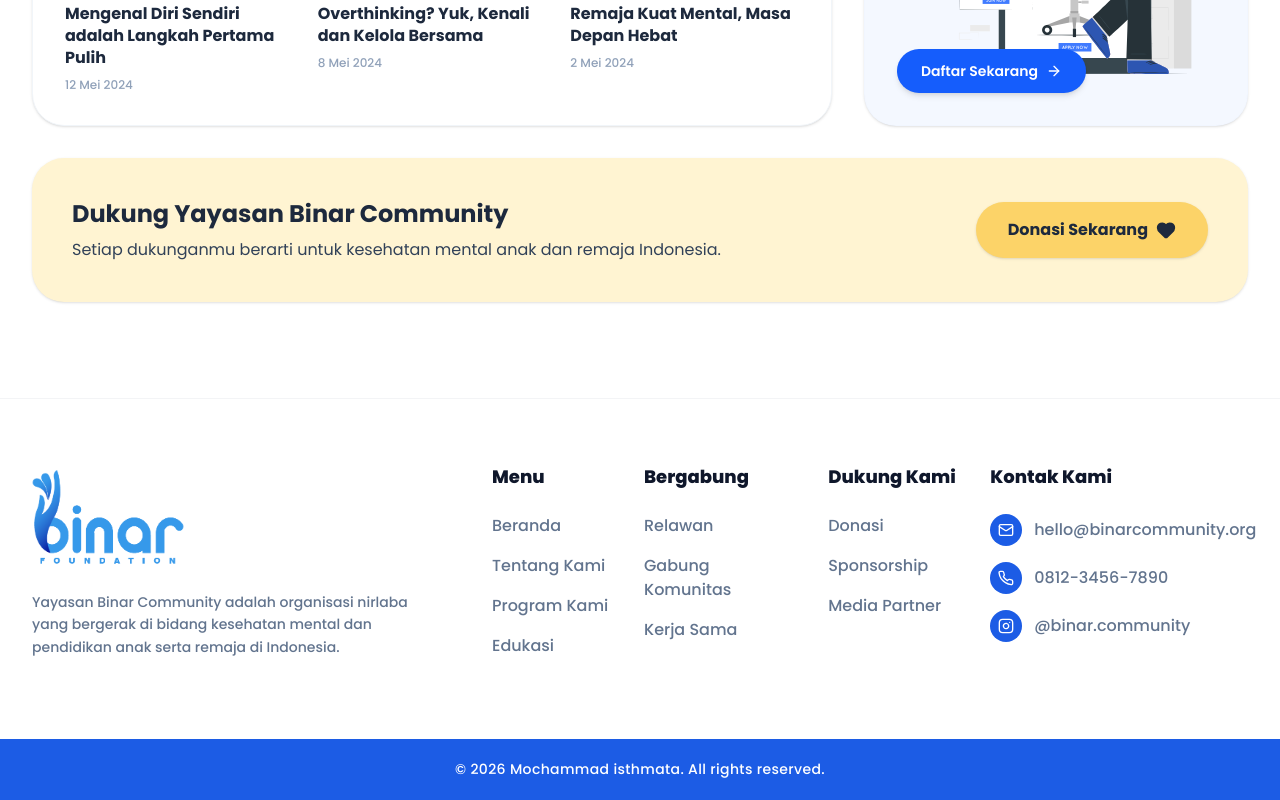
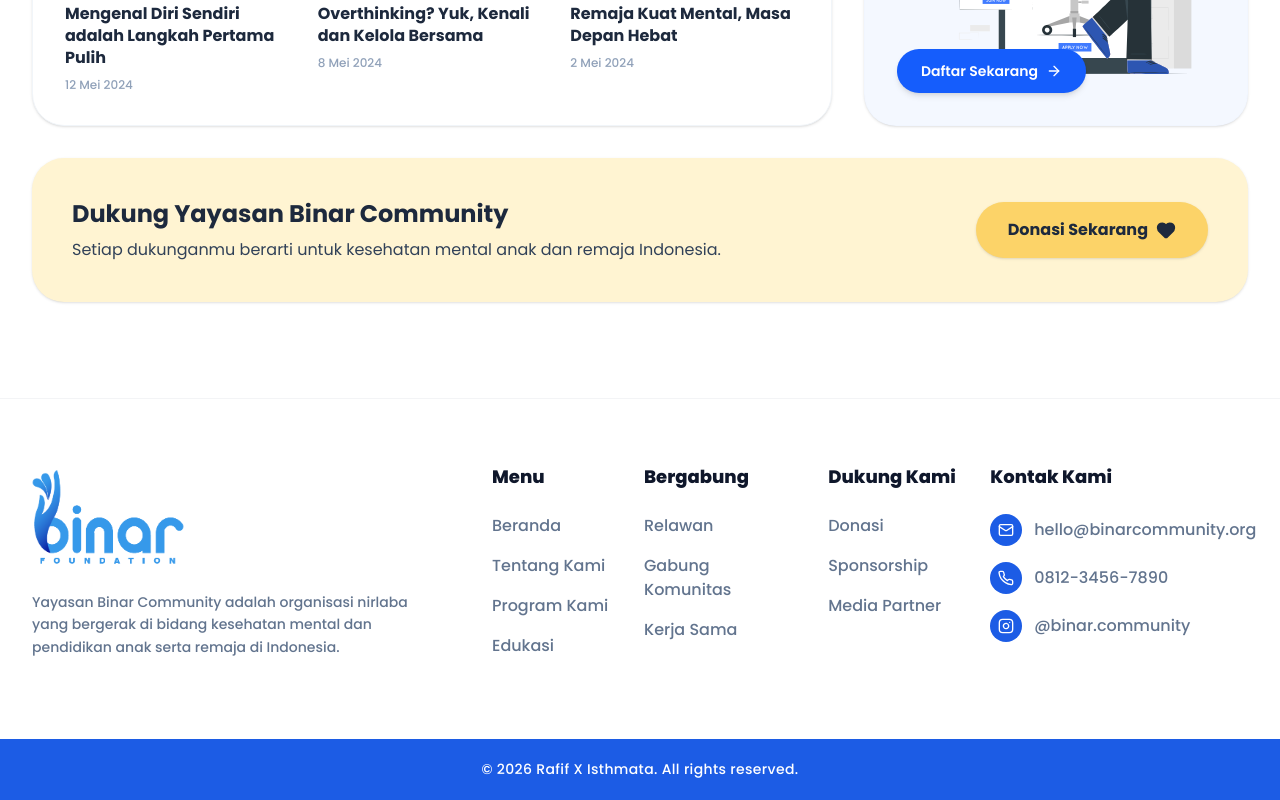
Before and after one commit to amad-IO/binarfondation, a React (Vite) app: page / in a window 1280 px wide. Shown: the part 2976-3776 px from the top of the page. Built offline with nearby package versions, Linux system fonts and the light colour scheme.

Commit message:
update All rights reserved

```diff
--- a/src/components/Footer.jsx
+++ b/src/components/Footer.jsx
@@ -138,7 +138,7 @@ const Footer = () => {
             <div className="bg-[#1c5ce5] py-5 mt-6">
                 <div className="container mx-auto max-w-7xl px-4 sm:px-6 lg:px-8 flex justify-center text-center">
                     <p className="text-[14px] font-medium text-white tracking-wide">
-                        © 2026 Mochammad isthmata. All rights reserved.
+                        © 2026 Rafif X Isthmata. All rights reserved.
                     </p>
                 </div>
             </div>
```
